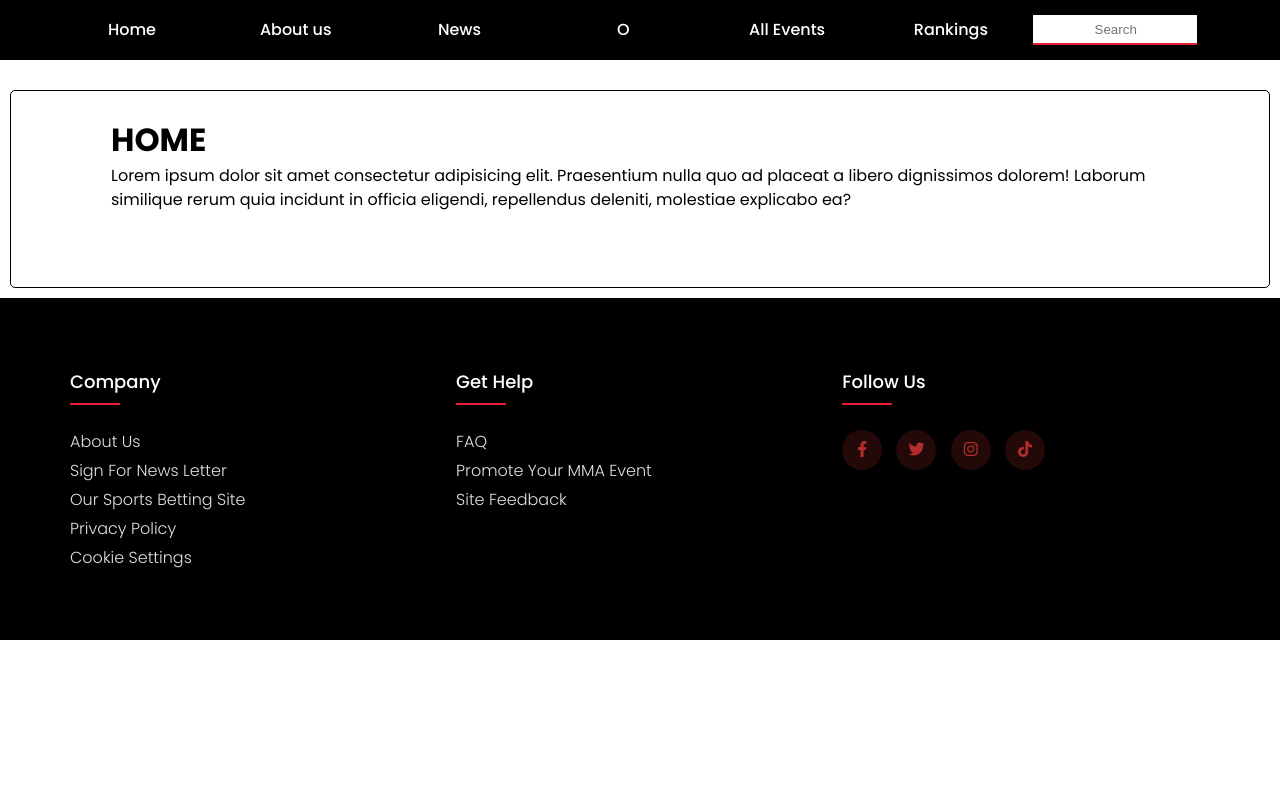
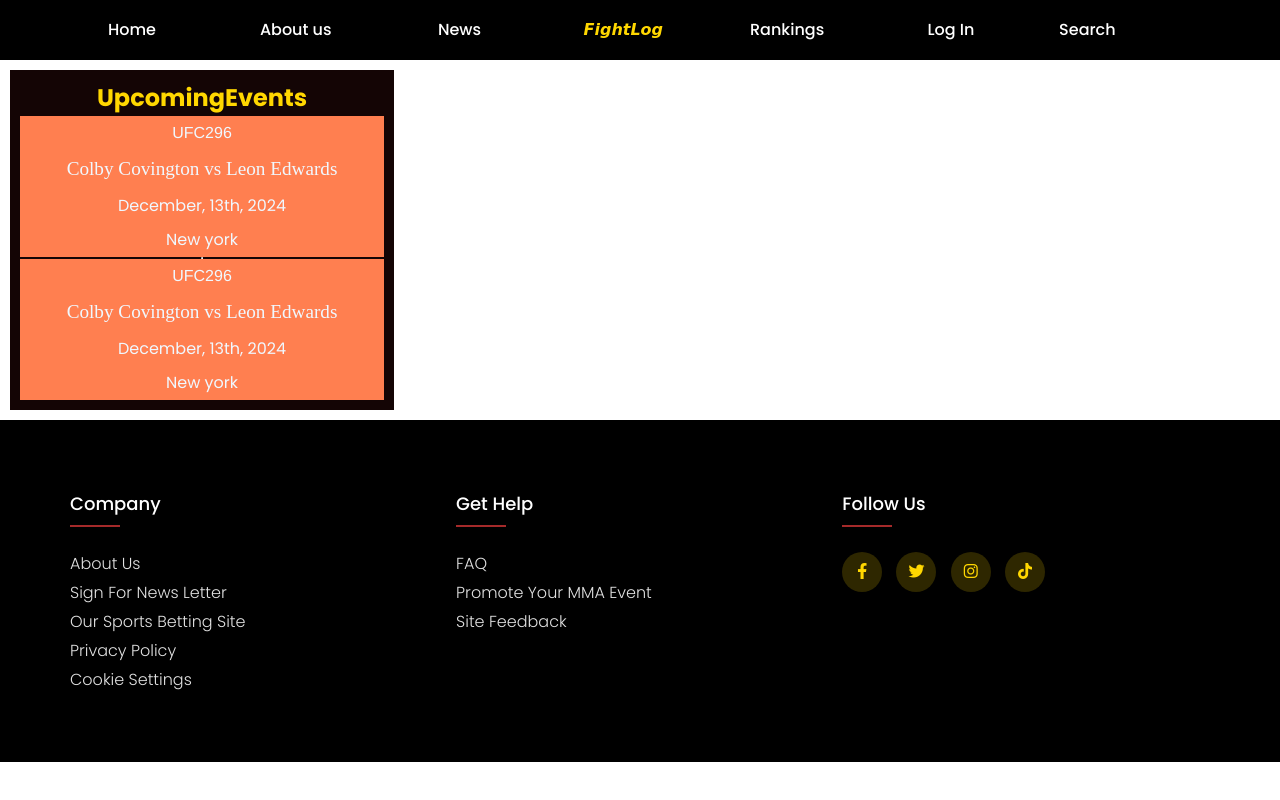
Before and after one commit to RedonLimani/MMA-Event-Tracker, a plain HTML site: page index.html in a window 1280 px wide. Drawn offline with Linux system fonts and the light colour scheme.

Commit message:
untanglement

```diff
--- /dev/null
+++ b/AboutMain.css
@@ -0,0 +1,10 @@
+main{
+    margin: 30px 10px 10px 10px;
+
+    padding: 25px 50px 75px 100px;
+
+    border: solid;
+    border-color: black;
+    border-width: 1px;
+    border-radius: 5px;
+}
--- /dev/null
+++ b/homepage.css
@@ -0,0 +1,41 @@
+.UpcomingEvents{
+    background-color: #140505;
+    display: flex;
+    width: 30%;
+    color: aliceblue;
+    margin: 10px;
+    padding: 10px;
+    justify-content: center;
+    flex-wrap: wrap;
+
+}
+.UpcomingEvents>h2{
+    display: flex;
+    justify-content: center;
+    color: gold;
+    width: 100%;
+}
+.EventPreview{
+    background-color: blueviolet;
+    justify-content: baseline;
+    display: flex;
+    text-align: center;
+    flex-wrap: wrap;
+}
+.EventPreview p {
+    background-color: coral;
+    width: 100%;
+    margin-top: 0px;
+    margin-bottom: 0px;
+    justify-content: center;
+    text-align: center;
+    padding: 5px;
+}
+#main{
+    font-size:larger;
+    font-family:serif;
+}
+.EventPreview p:first-child{
+    font-family: 'Franklin Gothic Medium', 'Arial Narrow', Arial, sans-serif;
+    font-variant: small-caps;
+}
--- a/index.html
+++ b/index.html
@@ -6,6 +6,7 @@
     <meta name="viewport" content="width=device-width, initial-scale=1.0">
     <title>MMA-tracker</title>
     <link rel="stylesheet" href="style.css">
+    <link rel="stylesheet" href="homepage.css">
     <link rel="stylesheet" type="text/css" href="https://cdnjs.cloudflare.com/ajax/libs/font-awesome/6.4.2/css/all.min.css">
 </head>
 <body>
@@ -15,20 +16,43 @@
             <a href="Abouti.html">About us</a>
             <a href="News.html">News</a>
 
-            <a href="index.html" id="logo">O</a>
+            <a href="index.html" id="logo">FightLog</a>
             <!--
             e shkruva O per momentin masi simetrike
             -->
-
-            <a href="Events">All Events</a>
             <a href="Rankings.html">Rankings</a>
-            <input type="text" name="search" id="search" placeholder="Search">
+            <a href="Login.html">Log In</a>
+            <div class="dropdown">
+                <p class="dropbtn" > Search </p>
+                <div class="dropdown-content" id="myDropdown">
+                    <a href="#">Link 1</a>
+                    <a href="#">Link 2</a>
+                    <a href="#">Link 3</a>
+                  </div>
+            </div>
         </div>
     </header>
 
     <main>
-        <h1>HOME</h1>
-        <p>Lorem ipsum dolor sit amet consectetur adipisicing elit. Praesentium nulla quo ad placeat a libero dignissimos dolorem! Laborum similique rerum quia incidunt in officia eligendi, repellendus deleniti, molestiae explicabo ea?</p>
+        <div class="UpcomingEvents">
+            <h2>UpcomingEvents</h2>
+            <div class="EventPreview">
+                <p>UFC296</p>
+                <p id="main">Colby Covington vs Leon Edwards</p>
+                 <p>December, 13th, 2024 </p>
+                 <p>New york</p>
+            </div>
+            <hr>
+            <div class="EventPreview">
+                <p>UFC296</p>
+                <p id="main">Colby Covington vs Leon Edwards</p>
+                 <p>December, 13th, 2024</p>
+                 <p>New york</p>
+            </div>
+        </div>
+        <div class="Event">
+
+        </div>
     </main>
 
     <footer>
--- a/style.css
+++ b/style.css
@@ -26,6 +26,14 @@ header>.row{
     margin: auto;
 }
 
+#logo{
+    color: gold;
+    font-family: cursive;
+    font-style: italic;
+    font-style: bold;
+    font-weight: 800;
+}
+
 a{
     text-decoration: none;
 }
@@ -43,42 +51,47 @@ header>.row>a{
 }
 
 header>.row>a:hover{
-    color: rgb(179, 45, 45);
+    color: rgb(224, 191, 0);
 }
 
-#search{
+.dropdown{
     width: 14%;
-    border: none;
-    padding-left: 2px;
-    border-bottom: 2px solid #e91e32;
-    transition: all 0.1s ease;
+    position: relative;
+    padding-left: 2.25%;
+  }
+
+  .dropdown-content {
+    display: none;
+    position: absolute;
+    background-color: #f9f9f9;
+    min-width: 160px;
+    box-shadow: 0px 8px 16px 0px rgba(0,0,0,0.2);
+    z-index: 1;
+  }
+  .dropdown:hover .dropdown-content {
+    display: block;
+  }
+  .dropdown-content a {
+    color: black;
+    padding: 12px 16px;
+    text-decoration: none;
+    display: block;
 }
 
-#search:hover{
-    background-color: rgb(255, 242, 242);
+.dropdown p{
+    background-color: rgb(0, 0, 0, 0.2);
+    box-sizing: border-box;
+    width: 14%;
+    text-align: center;
+    height: 30px;
+    line-height: 30px;
+    color: white;
+    font-weight: 500;
+    transition: all 0.2s ease;
 }
 
-input:focus{
-    outline: none;
-}
-
-input:focus::placeholder {
-    color: transparent;
-}
-
-input::placeholder{
-    text-align: center;
-}
-
-main{
-    margin: 30px 10px 10px 10px;
-
-    padding: 25px 50px 75px 100px;
-
-    border: solid;
-    border-color: black;
-    border-width: 1px;
-    border-radius: 5px;
+.dropdown p:hover{
+    color: gold;
 }
 
 footer{
@@ -115,7 +128,7 @@ ul{
 	position: absolute;
 	left:0;
 	bottom: -10px;
-	background-color: #e91e32;
+	background-color: brown;
 	height: 2px;
 	box-sizing: border-box;
 	width: 50px;
@@ -136,7 +149,7 @@ ul{
 }
 
 .footer-column>ul>li>a:hover{
-    color: rgb(179, 45, 45);
+    color: gold;
     padding-left: 9px;
 }
 
@@ -144,18 +157,18 @@ ul{
     display: inline-block;
     height: 40px;
     width: 40px;
-    background-color: rgb(179, 45, 45, 0.2);
+    background-color: rgb(231, 196, 0, 0.2);
     margin: 0 10px 10px 0;
     text-align: center;
     line-height: 40px;
     border-radius: 50%;
-    color: rgb(179, 45, 45);
+    color: gold;
     transition: all 0.3s ease;
 }
 
 .footer-column>.SocialLinks-section>a:hover{
     color: white;
-    background-color: rgb(179, 45, 45);
+    background-color: gold;
 }
 
 
```
Also changed, not shown: Abouti.html (+11 -4 lines).
